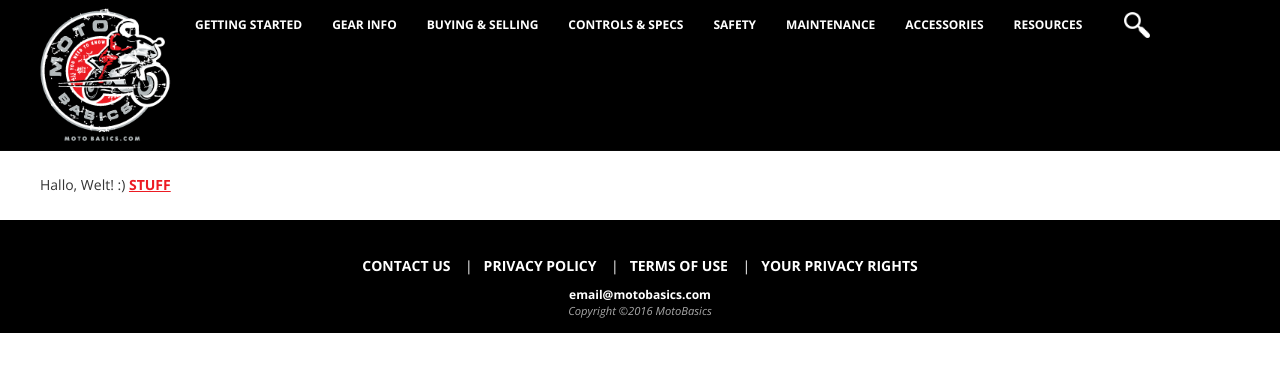
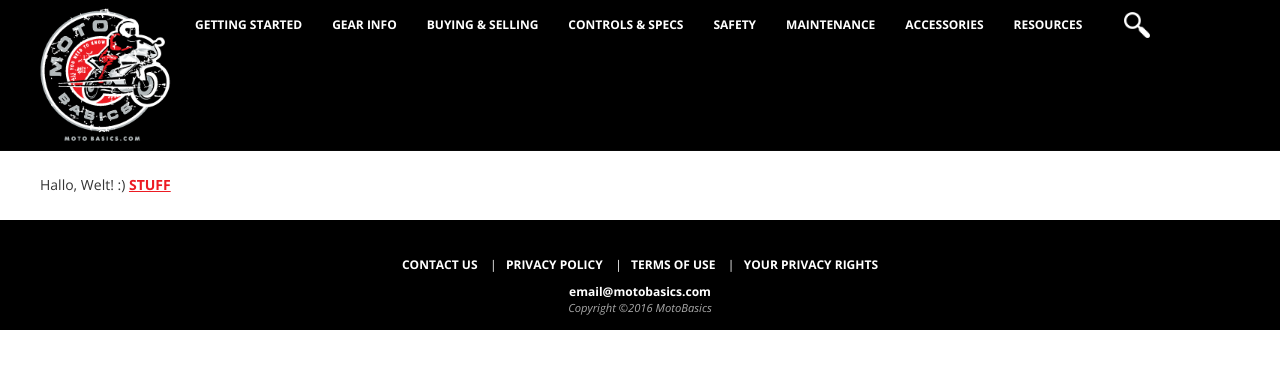
Before and after one commit to KushBasics/kushbasics.github.io, a Jekyll site: the page built from index.html, in a window 1280 px wide. Shown: the top 372 px of the page. Built offline with Jekyll 4.4.1, drawn with Linux system fonts in a browser that asks for light colours.

Commit message:
changes to css

```diff
--- a/CSS/motobasics.css
+++ b/CSS/motobasics.css
@@ -116,7 +116,7 @@
 .dropdown ul {
 	padding-top: 0px;
 	padding-bottom: 0px;
-	font-size: 14px;
+	font-size: 34px;
 	font-weight: bold;
 }
 
@@ -284,7 +284,7 @@
 
 #mbfooterlinks li {
     display: inline-block;
-    font-size: 14px;
+    font-size: 12px;
     list-style-type: none;
     box-sizing: border-box;
     text-align: center;
```
